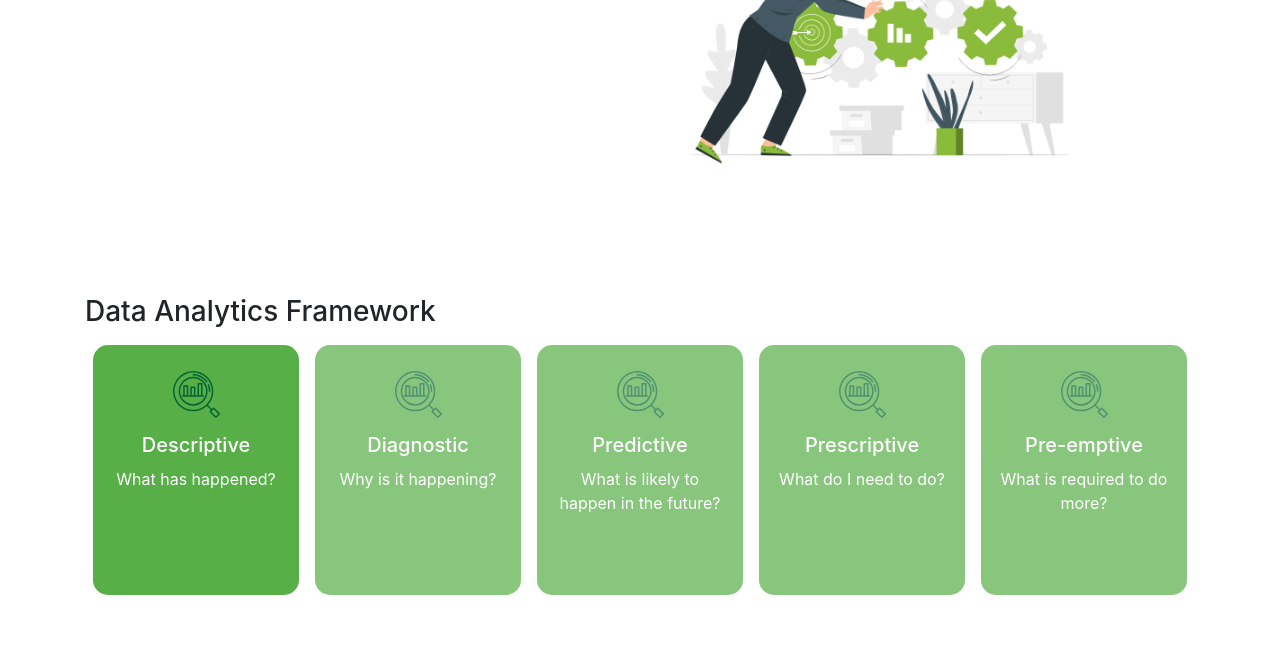
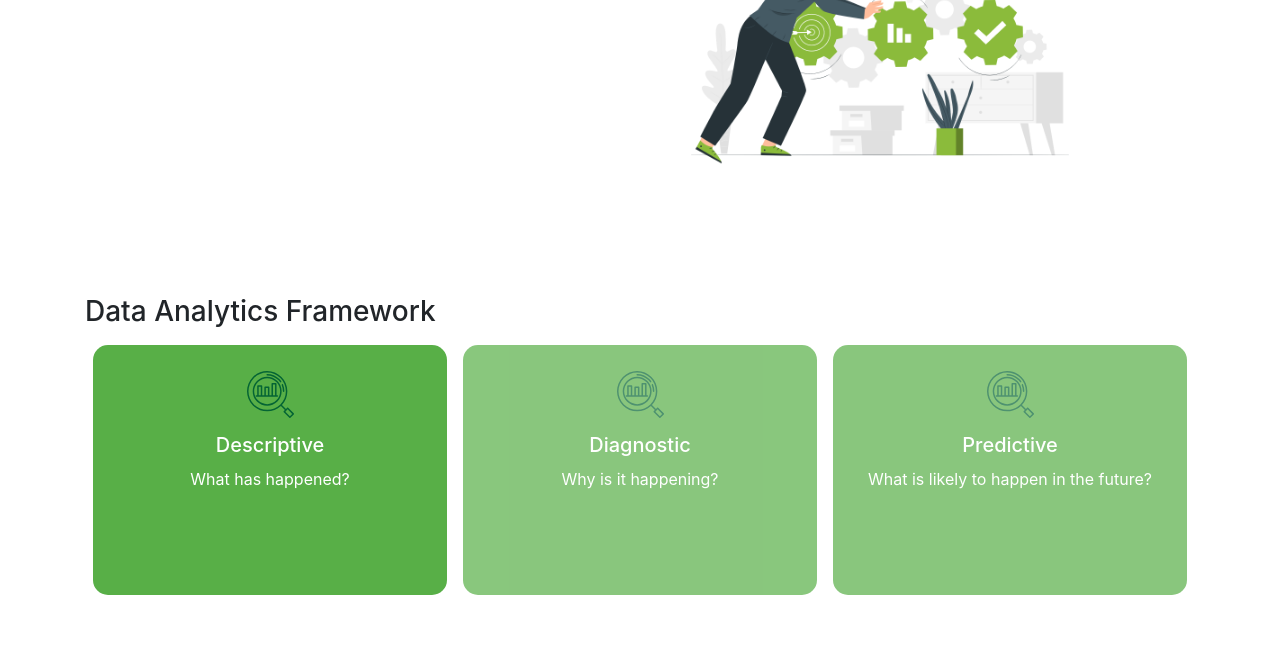
Before and after one commit to Michaelliem99/klbf-dma-portfolio, a plain HTML site: page project.html in a window 1280 px wide. Shown: the part 307-952 px from the top of the page. Drawn offline with nearby package versions, Linux system fonts and the light colour scheme.

Commit message:
Update project.html

```diff
--- a/project.html
+++ b/project.html
@@ -85,22 +85,6 @@
           <img src="./assets/Home - Icon Descriptive.svg" alt="">
           <h5>Predictive</h5>
           <p>What is likely to happen in the future?</p>
-        </div>
-      </label>
-      <label>
-        <input type="radio" name="project" class="project-item" value="prescriptive">
-        <div class="p-3 m-2 text-center text-white card-project" id="project-item">
-          <img src="./assets/Home - Icon Descriptive.svg" alt="">
-          <h5>Prescriptive</h5>
-          <p>What do I need to do?</p>
-        </div>
-      </label>
-      <label>
-        <input type="radio" name="project" class="project-item" value="preemptive">
-        <div class="p-3 m-2 text-center text-white card-project" id="project-item">
-          <img src="./assets/Home - Icon Descriptive.svg" alt="">
-          <h5>Pre-emptive</h5>
-          <p>What is required to do more?</p>
         </div>
       </label>
     </div>
```
